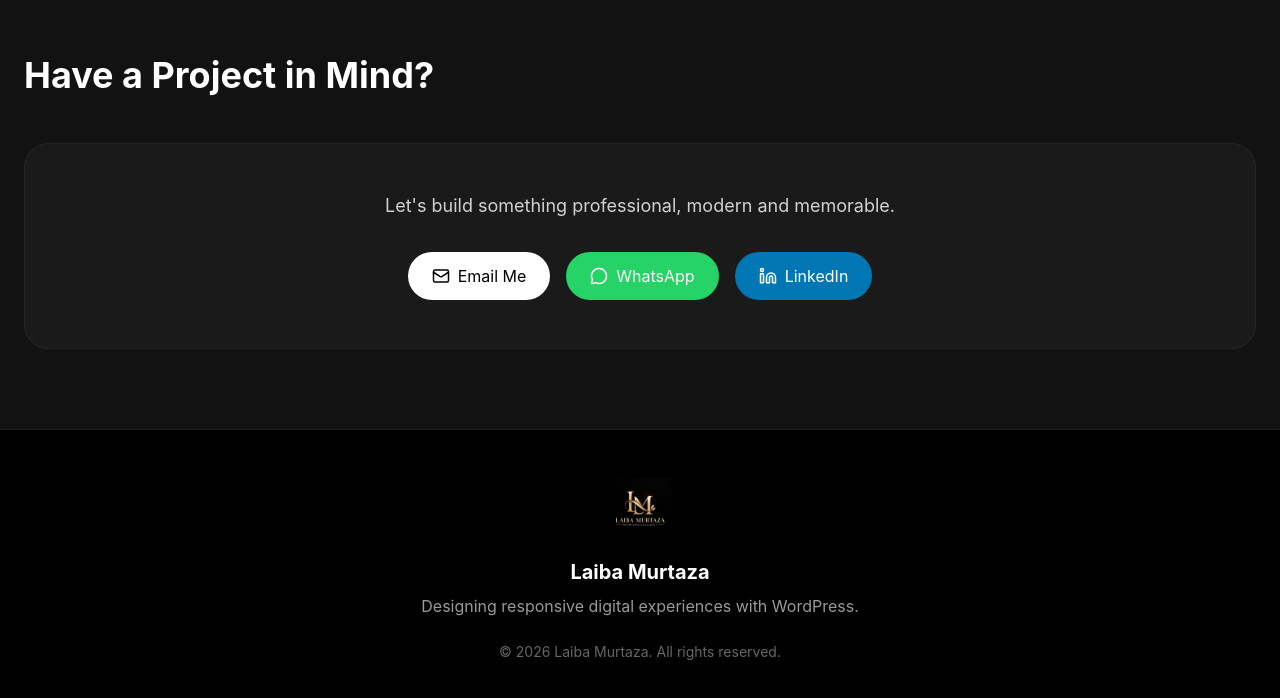
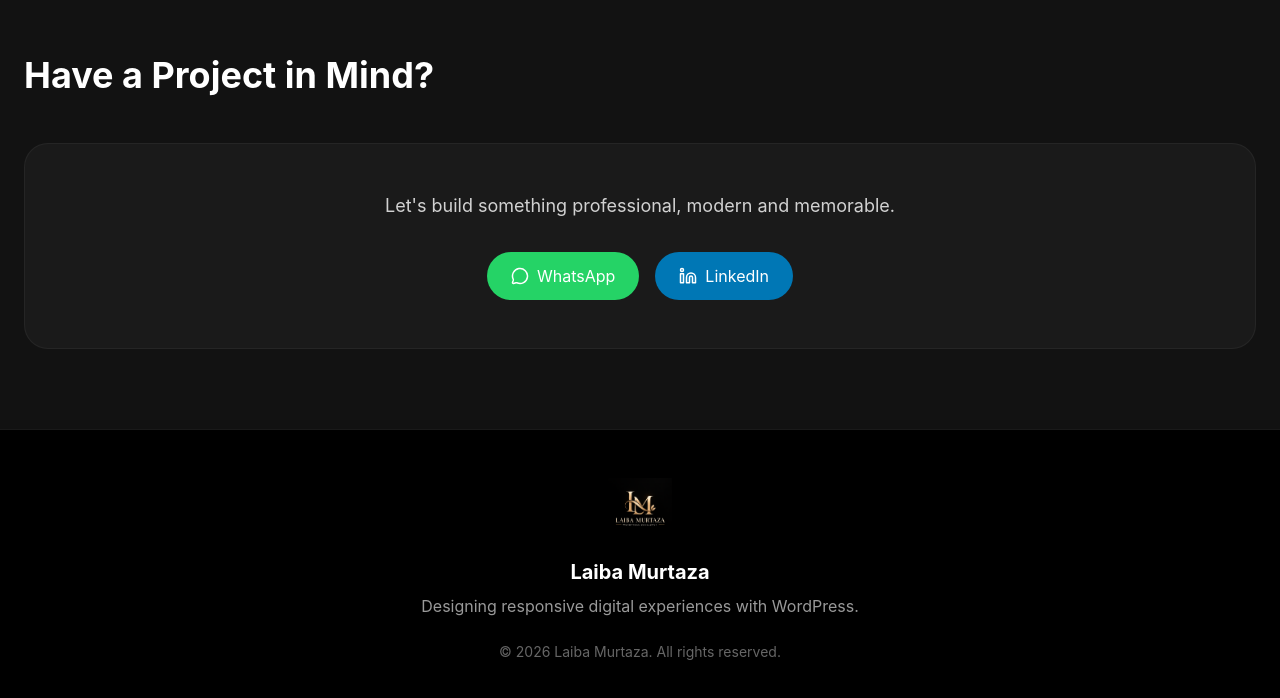
Before and after one commit to kinza-04/laibamurtaza-portfolio, a React (Vite) app: page / in a window 1280 px wide. Shown: the part 3839-4537 px from the top of the page. Built offline with nearby package versions, Linux system fonts and the light colour scheme.

Commit message:
feat(contact): remove email link from contact section

```diff
--- a/src/sections/AllSections.tsx
+++ b/src/sections/AllSections.tsx
@@ -109,7 +109,6 @@ export function Contact() {
       <div className="bg-[#1a1a1a] p-12 rounded-3xl border border-white/5 text-center">
         <p className="text-white/80 text-lg mb-8 max-w-lg mx-auto">Let's build something professional, modern and memorable.</p>
         <div className="flex flex-wrap justify-center gap-4">
-          <a href={`mailto:${config.email}`} className="flex items-center gap-2 px-6 py-3 bg-white text-black rounded-full"><Mail size={18} /> Email Me</a>
           <a href={config.whatsapp} target="_blank" className="flex items-center gap-2 px-6 py-3 bg-[#25D366] text-white rounded-full"><MessageCircle size={18} /> WhatsApp</a>
           <a href={config.linkedin} target="_blank" className="flex items-center gap-2 px-6 py-3 bg-[#0077b5] text-white rounded-full"><Linkedin size={18} /> LinkedIn</a>
         </div>
```
